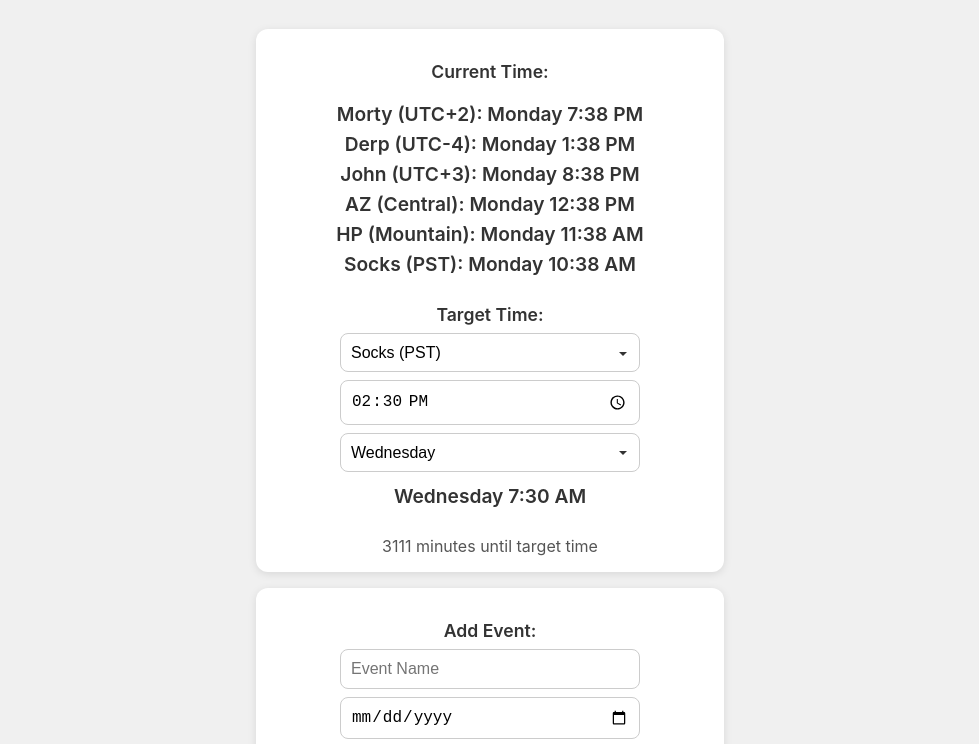
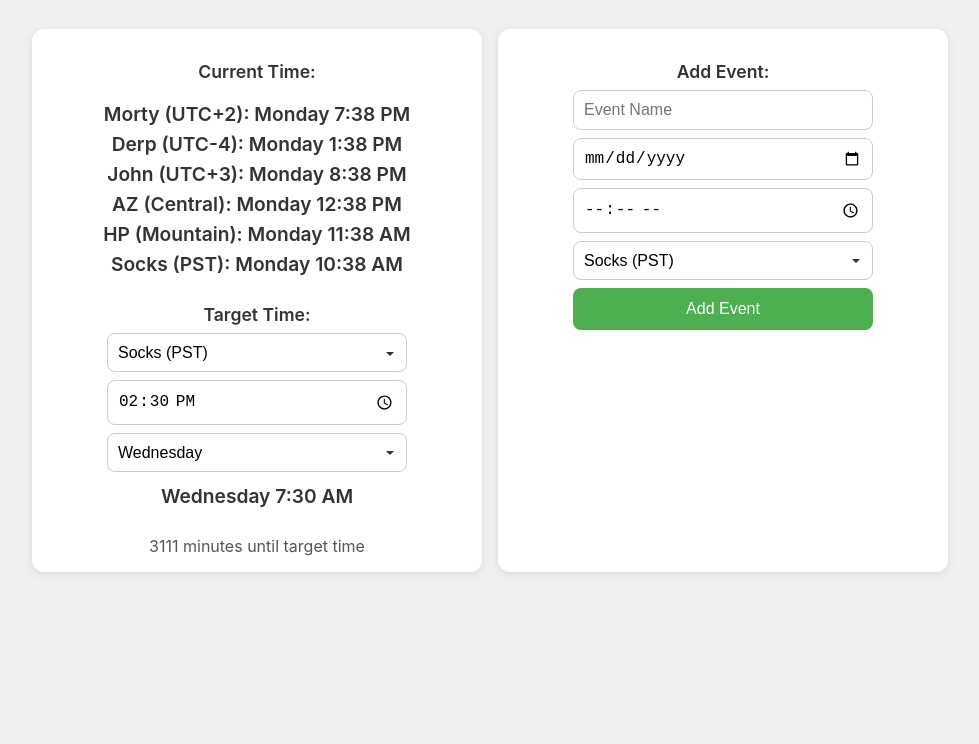
Before and after one commit to SockIts/UnnecessaryClock4Morty, a plain HTML site: page index.html in a window 1280 px wide. Shown: the part 48-792 px from the top of the page, without its empty margins (150-1129 px from the left). Drawn offline with Linux system fonts and the light colour scheme.

Commit message:
Update index.html

```diff
--- a/index.html
+++ b/index.html
@@ -18,12 +18,13 @@
     }
     .main-container {
       display: flex;
-      flex-direction: column;
+      flex-direction: row;
       gap: 16px;
       width: 100%;
-      max-width: 500px;
+      max-width: 1000px;
       padding: 16px;
       box-sizing: border-box;
+      justify-content: center;
     }
     .timer-container, .calendar-container {
       background-color: white;
@@ -32,6 +33,7 @@
       box-shadow: 0 2px 8px rgba(0, 0, 0, 0.1);
       text-align: center;
       width: 100%;
+      max-width: 450px;
       box-sizing: border-box;
     }
     .time-box {
@@ -148,15 +150,18 @@
     .delete-button:active {
       background-color: #cc0000;
     }
-    @media (max-width: 600px) {
+    @media (max-width: 768px) {
       .main-container {
+        flex-direction: column;
         padding: 12px;
+        max-width: 500px;
       }
       .header {
         font-size: 1.3em;
       }
       .timer-container, .calendar-container {
         padding: 12px;
+        max-width: 100%;
       }
       .time-box select, .time-box input[type="time"], .calendar-container input, .calendar-container select, .calendar-container button {
         font-size: 0.9em;
```
